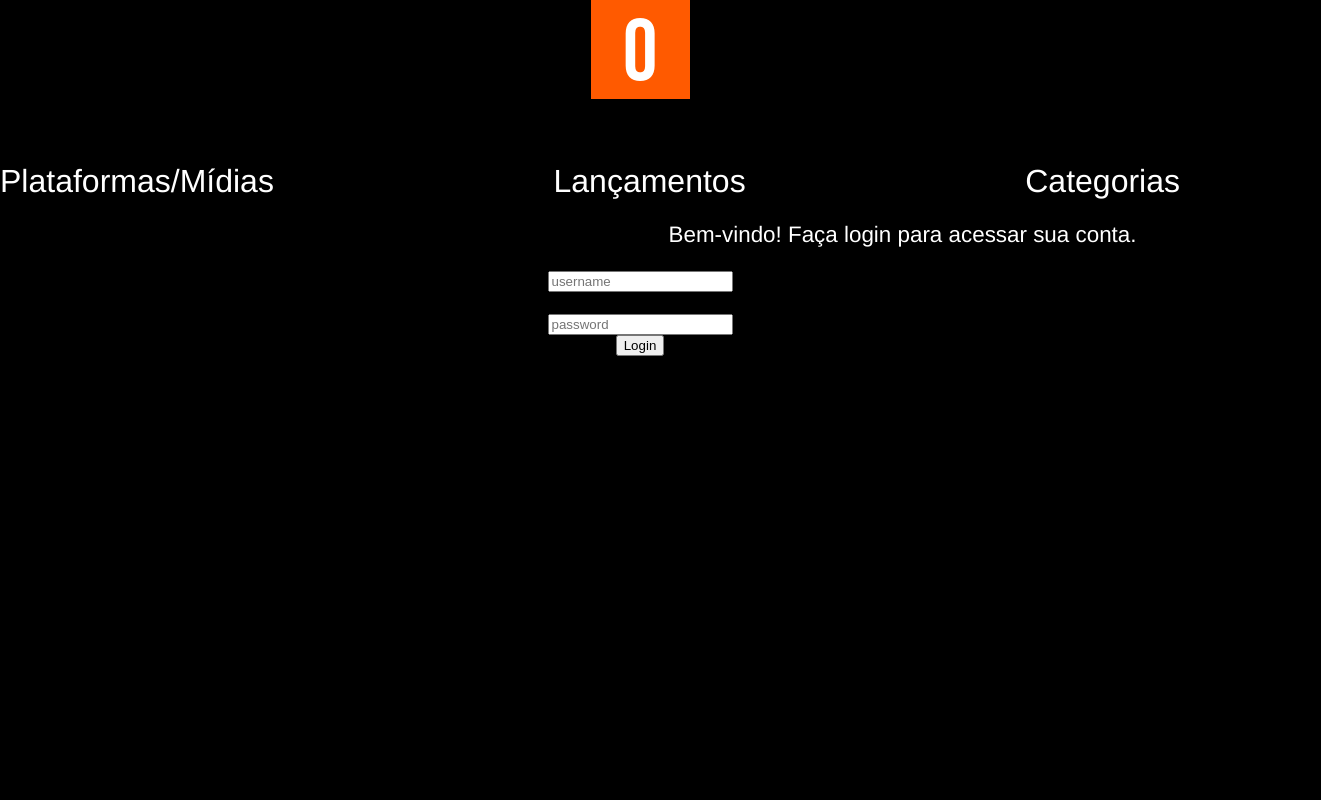
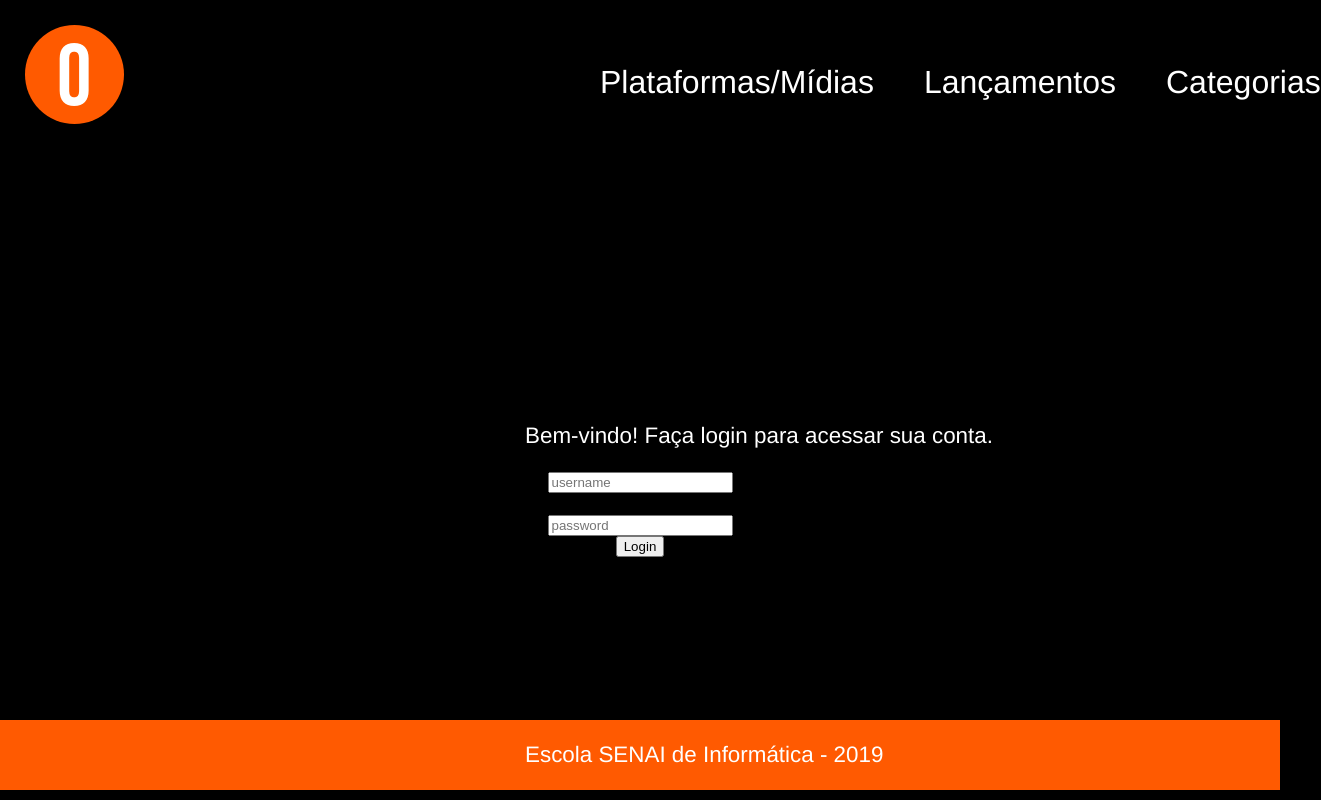
Before and after one commit to brunohesilva/2s2019-sprint-3-front-end-OpFlix, a React (Create React App) app in the folder opflix-react/: page /login in a window 1280 px wide. Shown: the whole page, 1321 px wide, since content can reach past the window. Built offline with nearby package versions, Linux system fonts and the light colour scheme.

Commit message:
26.11.2019T11.21

```diff
--- a/opflix-react/src/pages/Home/App.js
+++ b/opflix-react/src/pages/Home/App.js
@@ -24,9 +24,12 @@ function App() {
           </div>
 
           <nav className="cabecalhoPrincipal-nav">
+
+
             <a>Plataformas/Mídias</a>
             <a>Lançamentos</a>
             <a>Categorias</a>
+
             <Link className="cabecalhoPrincipal-nav-login" to="/login">Login</Link>
           </nav>
         </div>
--- a/opflix-react/src/pages/Login/Login.css
+++ b/opflix-react/src/pages/Login/Login.css
@@ -2,18 +2,33 @@
     text-align: center;
     font-family: 'Franklin Gothic Medium', 'Arial Narrow', Arial, sans-serif;
   }
-  .cabecalhoPrincipal-nav{
-    color: white;
-    display: flex;
-    flex-direction: row;
-    justify-content: space-between;
-    margin-right: 50px;
-    margin-top: 60px
-    /* position: absolute; */
-    /* background-color: #FF5A01; */
-    /* justify-content: space-between; */
-  }
-.a{
-    margin-right: 50px;
-    font-size: 1em
+.item img{
+  border-radius: 50px;
+  display: flex;
+  margin-left: 25px;
+  margin-top: 25px;
 }
+.cabecalhoPrincipal-navLogin{
+  color: white;
+  margin-top: -60px;
+  display: flex;
+  margin-left: 600px;
+}
+.container{
+   display: flex;
+   flex-direction: row;
+   justify-content: space-between;
+}
+.conteudoImagem{
+  color: white;
+  margin-top: 250px;
+  display: flex;
+  margin-left: 350px;
+}
+#item__title{
+  display: flex;
+  margin-top: 300px;
+}
+.btn__login{
+  margin-bottom: 162.5px;
+}
--- a/opflix-react/src/pages/Login/Login.js
+++ b/opflix-react/src/pages/Login/Login.js
@@ -64,12 +64,12 @@ class Login extends Component {
                         <div className="item">
                             <img src={logosimples} className="icone__login" />
                         </div>
-                        <nav className="cabecalhoPrincipal-nav">
+                        <nav className="cabecalhoPrincipal-navLogin">
                             <a>Plataformas/Mídias</a>
                             <a>Lançamentos</a>
                             <a>Categorias</a>
                         </nav>
-                        <div className="item" id="item__title">
+                        <div id="item__title">
                             <p className="text__login" id="item__description">
                                 Bem-vindo! Faça login para acessar sua conta.
                     </p>
@@ -102,13 +102,14 @@ class Login extends Component {
                                 />
                             </div>
                             <div className="item">
-                                <button className="btn btn__login" id="btn__login">
+                                <button className="btn__login">
                                     Login
                     </button>
                             </div>
                         </form>
                     </div>
                 </div>
+                <Rodape />
             </section>
         );
     }
```
